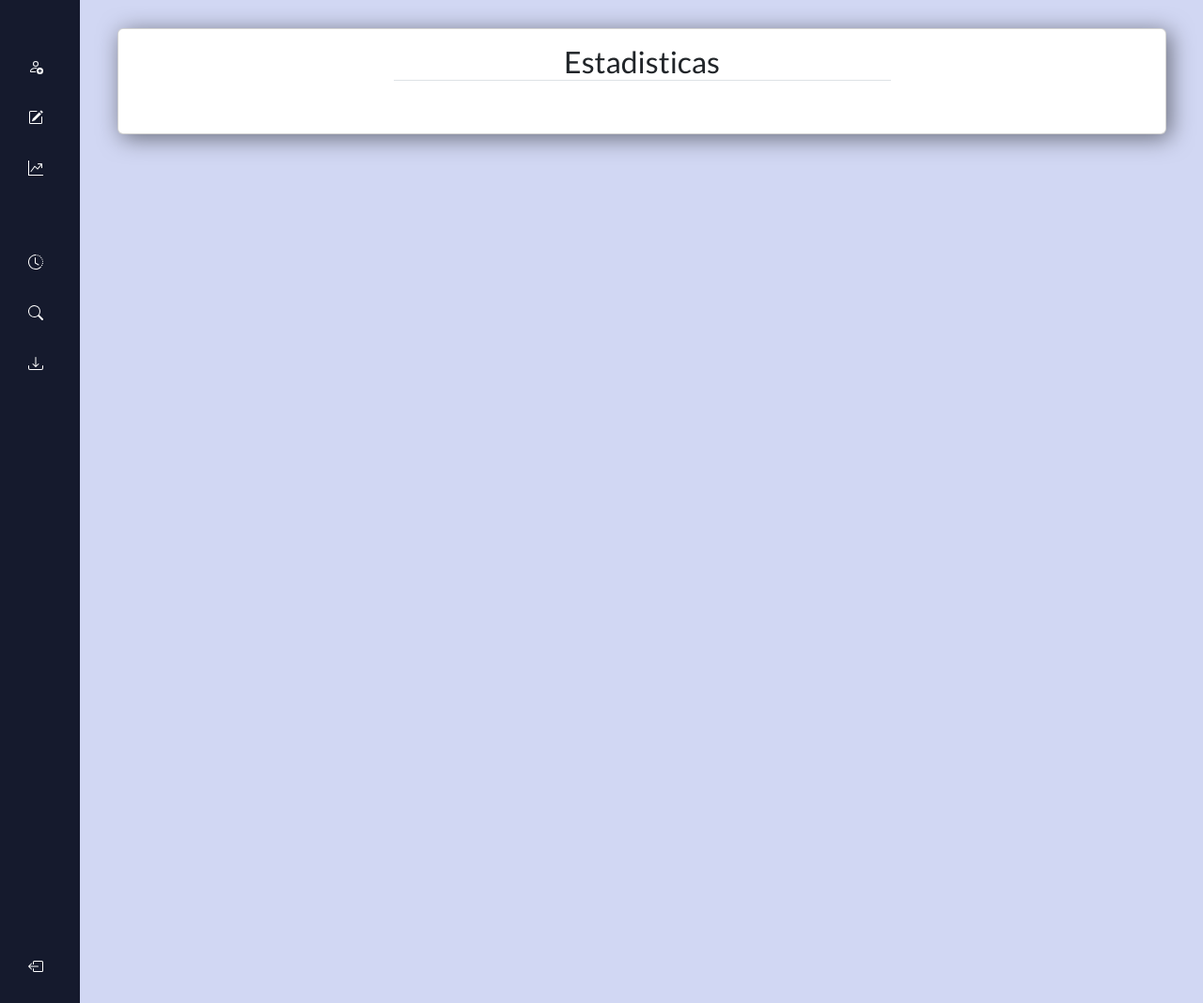
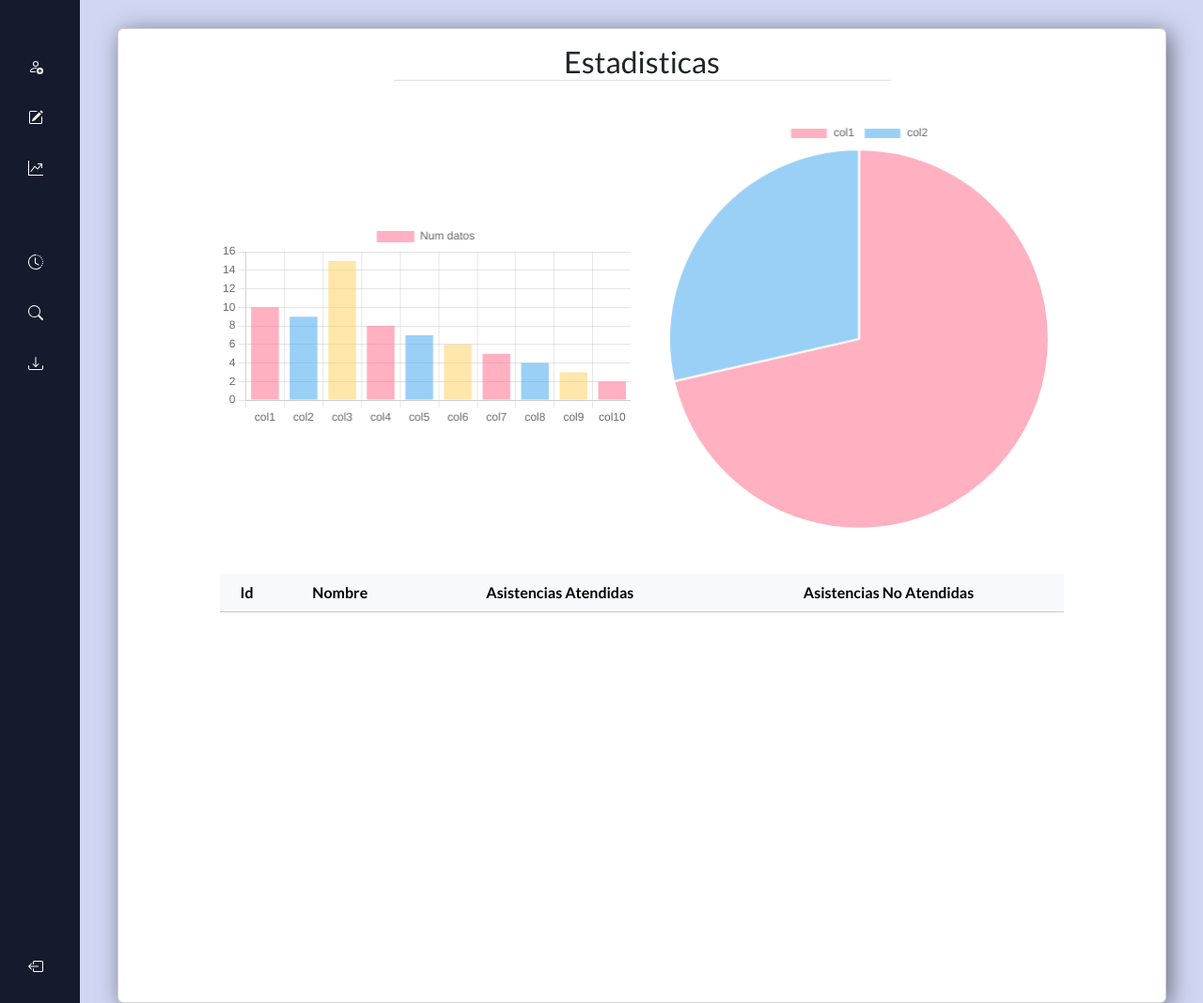
Before and after one commit to josebuenoluis/codigos, a Flask app: page /asistentes/estadisticas in a window 1280 px wide. Shown: the part 80-1148 px from the top of the page at 94% size. Run offline with Flask 3, Linux system fonts and the light colour scheme; lists and menus that the app fills with data are empty; some libraries are stand-ins or nearby versions.

Commit message:
Actualizando proyecto

```diff
--- a/python/flask/proyecto_final/static/css/styles.css
+++ b/python/flask/proyecto_final/static/css/styles.css
@@ -34,6 +34,7 @@ header a .icon-user:hover{
 body{
     min-height: 100vh;
     background: #D1D7F3;
+    overflow:hidden;
 }
 
 .sidebar{
@@ -42,6 +43,12 @@ body{
     background-color: #151A2D;
     height: 100vh;
     transition: 0.4s ease;
+}
+
+.sidebar-nav{
+    overflow-y: auto;
+    overflow-x: hidden;
+    max-height: 70vh;
 }
 
 main {
@@ -163,3 +170,15 @@ main .container .card{
         font-size: 16px;
     }
 }
+
+@media screen and (max-height:458px) {
+    .sidebar-nav{
+        max-height:60vh;
+    }
+}
+
+@media screen and (max-height:383px) {
+    .sidebar-nav{
+        max-height:50vh;
+    }
+}
--- /dev/null
+++ b/python/flask/proyecto_final/static/js/asistentes-estadisticas.js
@@ -0,0 +1,52 @@
+let canvas = document.getElementById("myChart");
+let canvas2 = document.getElementById("myChart2");
+let ctx = canvas.getContext("2d");
+let ctx2 = canvas2.getContext("2d");
+let myChart = new Chart(ctx,{
+    type:"bar",
+    data:{
+        labels:["col1","col2","col3","col4","col5","col6","col7","col8","col9","col10"],
+        datasets:[{
+            label:"Num datos",
+            data:[10,9,15,8,7,6,5,4,3,2],
+            backgroundColor:[
+                "rgba(255, 99, 132, 0.5)",
+                "rgba(54, 162, 235, 0.5)",
+                "rgba(255, 206, 86, 0.5)",
+                "rgba(75, 192, 192, 0.5)",
+                "rgba(153, 102, 255, 0.5)",
+                "rgba(255, 159, 64, 0.5)",
+                "rgba(255, 99, 132, 0.5)",
+                "rgba(54, 162, 235, 0.5)",
+                "rgba(255, 206, 86, 0.5)",
+                "rgba(75, 192, 192, 0.5)"
+            ],
+            backgroundColor:[
+                "rgba(255, 99, 132, 0.5)",
+                "rgba(54, 162, 235, 0.5)",
+                "rgba(255, 206, 86, 0.5)"
+            ],
+        }]
+    },
+    options:{
+        scales: {
+            y: {
+                beginAtZero: true
+            }
+        }
+    }
+});
+let myChart2 = new Chart(ctx2,{
+    type:"pie",
+    data:{
+        labels:["col1","col2"],
+        datasets:[{
+            label:"Num datos",
+            data:[10,4],
+            backgroundColor:[
+                "rgba(255, 99, 132, 0.5)",
+                "rgba(54, 162, 235, 0.5)",
+            ],
+        }]
+    },
+});
--- a/python/flask/proyecto_final/templates/asistentes-estadisticas.html
+++ b/python/flask/proyecto_final/templates/asistentes-estadisticas.html
@@ -13,9 +13,31 @@
                         <h2 class="text-center border-bottom">Estadisticas</h2>
                     </div>
                 </div>
-                <div class="row">
-                    <div class="col">
+                <div class="row d-flex justify-content-center flex-wrap mb-3">
+                    <div class="col-12 col-lg-5 mb-4 flex-column justify-content-center align-self-center">
+                        <canvas id="myChart" class="w-100 h-75"></canvas>
+                    </div>
+                    <div class="col-8 col-lg-5 mb-4">
+                        <canvas id="myChart2" class="w-100 h-100"></canvas>
+                    </div>
+                </div>
+                <div class="row d-flex justify-content-center mb-3 my-4">
+                    <div class="col-10 mb-4">
+                        <div class="table-responsive" style="max-height: 400px;min-height:400px; overflow-y: auto;">
+                            <table class="table text-center table-hover">
+                                <thead class="table-light" style="position:sticky; top: 0;">
+                                    <tr>
+                                        <th scope="col">Id</th>
+                                        <th scope="col">Nombre</th>
+                                        <th scope="col">Asistencias Atendidas</th>
+                                        <th scope="col">Asistencias No Atendidas</th>
+                                    </tr>
+                                </thead>
+                                <tbody>
 
+                                </tbody>
+                            </table>
+                        </div>
                     </div>
                 </div>
             </div>
@@ -24,3 +46,8 @@
 </main>
 
 {% endblock %}
+
+{% block scripts %}
+<script src="https://cdn.jsdelivr.net/npm/chart.js"></script>
+<script src="{{ url_for('static', filename='js/asistentes-estadisticas.js') }}"></script>
+{% endblock %}
--- a/python/flask/proyecto_final/templates/base.html
+++ b/python/flask/proyecto_final/templates/base.html
@@ -14,7 +14,7 @@
     <link
         href="https://fonts.googleapis.com/css2?family=Lato:ital,wght@0,100;0,300;0,400;0,700;0,900;1,100;1,300;1,400;1,700;1,900&display=swap"
         rel="stylesheet">
-        <link rel="stylesheet" href="https://cdn.jsdelivr.net/npm/bootstrap-icons@1.11.3/font/bootstrap-icons.min.css">
+    <link rel="stylesheet" href="https://cdn.jsdelivr.net/npm/bootstrap-icons@1.11.3/font/bootstrap-icons.min.css">
     {% block styles %}{% endblock %}
 
 </head>
```
